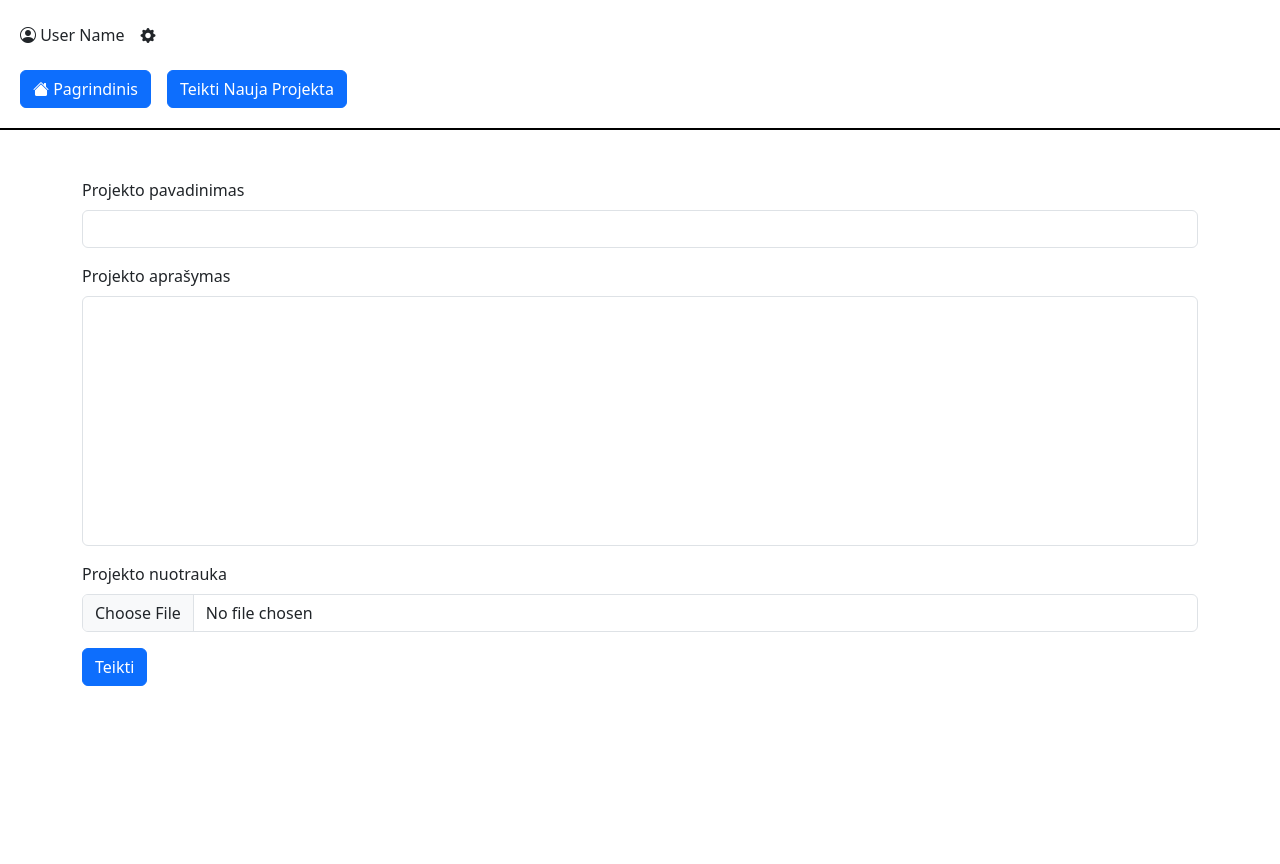
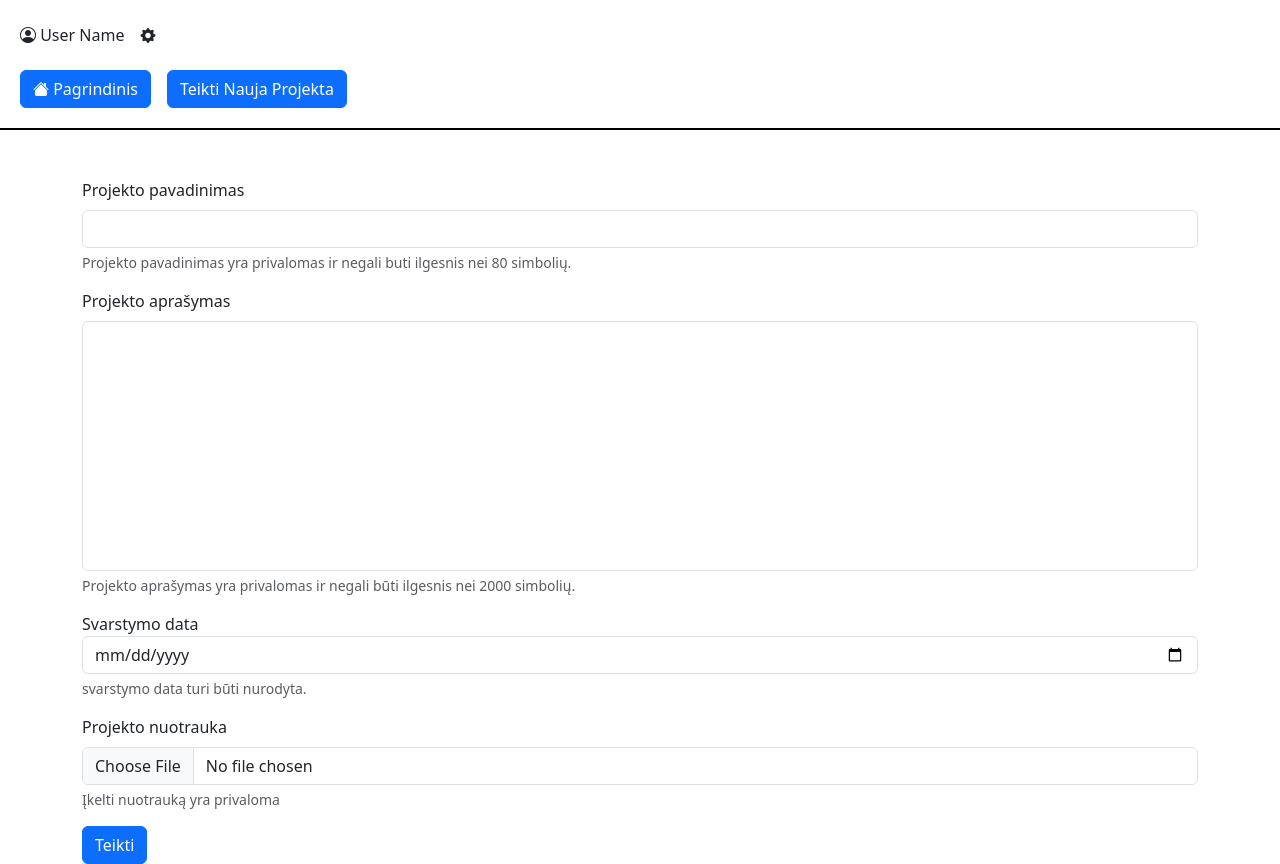
Before and after one commit to Rastelis/baigiamasis, a React (Vite) app in the folder client/: page /naujas-projektas in a window 1280 px wide. Before the commit the page ends 800 px from the top, so only its background shows below. Built offline with nearby package versions, Linux system fonts and the light colour scheme.

Commit message:
added state for error mesages, fixed code formating, added helper text for inputs

```diff
--- a/client/src/pages/NewProject.jsx
+++ b/client/src/pages/NewProject.jsx
@@ -1,27 +1,90 @@
-import style from './NewProject.module.css'
+import { useState } from 'react';
+import style from './NewProject.module.css';
+import axios from 'axios';
 
 export default function NewProject() {
 
+  const [message, setMessage] = useState();
+
   function handleSubmit(e) {
+    e.preventDefault();
+    const formData = new FormData(e.target);
+    axios.post('http://localhost:3000', formData)
+      .catch(err => setMessage(err.response.data))
 
-  }
+  };
 
   return (
     <div>
       <div className="container">
         <div>
-          <form className={"mt-5 " + style.project_form} onSubmit={handleSubmit} id="new_project">
+          <form
+            className={"mt-5 " + style.project_form}
+            onSubmit={handleSubmit}
+            id="new_project"
+          >
+            {
+              message &&
+              <div className="alert alert-danger">{message}</div>
+            }
             <div className="mb-3">
-              <label className="form-label" for="project_name">Projekto pavadinimas</label>
-              <input className="form-control" type="text" name="project_name" id="project_name" />
+              <label
+                className="form-label"
+                htmlhtmlFor="project_name"
+              >
+                Projekto pavadinimas
+              </label>
+              <input
+                className="form-control"
+                type="text"
+                name="project_name"
+                id="project_name"
+              />
+              <div className='form-text'>Projekto pavadinimas yra privalomas ir negali buti ilgesnis nei 80 simbolių.</div>
             </div>
             <div className="mb-3">
-              <label className="form-label" for="description">Projekto aprašymas</label>
-              <textarea className="form-control" name="description" id="description" rows="30" ></textarea>
+              <label
+                className="form-label"
+                htmlFor="description"
+              >Projekto aprašymas
+              </label>
+              <textarea
+                className="form-control"
+                name="description"
+                id="description"
+                rows="30"
+              >
+              </textarea>
+              <div className='form-text'>Projekto aprašymas yra privalomas ir negali būti ilgesnis nei 2000 simbolių.</div>
+            </div>
+            <div className='mb-3'>
+              <label
+                className='form-labelw'
+                htmlFor="hearing_at"
+              >Svarstymo data
+              </label>
+              <input
+                className='form-control'
+                type='date'
+                name='hearing_at'
+                id='hearing_at'
+              />
+            <div className='form-text'>svarstymo data turi būti nurodyta.</div>
             </div>
             <div className="mb-3">
-              <label className="form-label" for="picture">Projekto nuotrauka</label>
-              <input className="form-control" type="file" name="picture" id="picture" />
+              <label
+                className="form-label"
+                htmlFor="picture"
+              >
+                Projekto nuotrauka
+              </label>
+              <input
+                className="form-control"
+                type="file"
+                name="picture"
+                id="picture"
+              />
+            <div className='form-text'>Įkelti nuotrauką yra privaloma</div>
             </div>
           </form>
           <button
```
